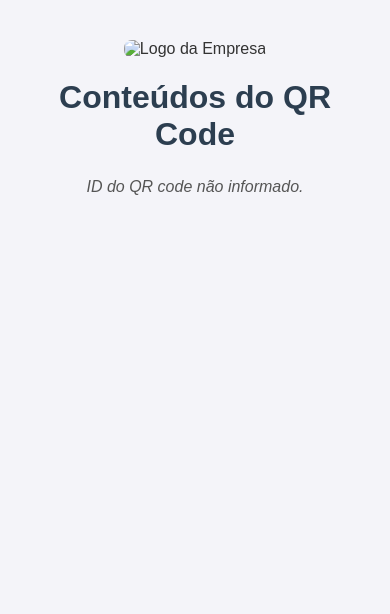
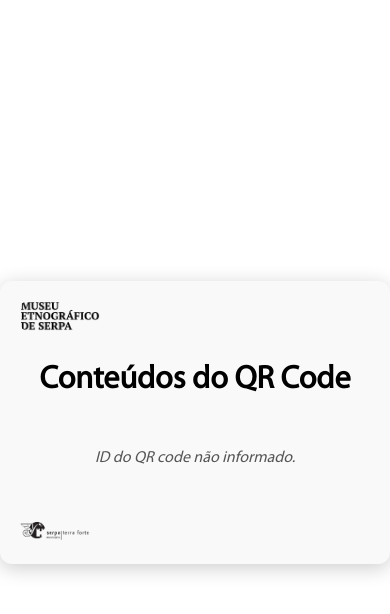
Before and after one commit to rafaeltestes17/qrcodesaudio, a website: page public/qrcode.html in a window 390 px wide. Drawn offline with Linux system fonts and the light colour scheme.

Commit message:
Atualiza página de QR code para versão responsiva v8

```diff
--- a/audios.json
+++ b/audios.json
@@ -12,7 +12,7 @@
       {
         "tipo": "audio",
         "url": "/uploads/1756987847383-259589255-Bold Statement 15 sec, David Fesliyan Royalty free music, no copyright.mp3",
-        "nome": "Som 1 Teste"
+        "nome": "fdsafasfaf"
       },
       {
         "tipo": "pdf",
--- a/public/qrcode.html
+++ b/public/qrcode.html
@@ -4,22 +4,81 @@
 <meta charset="UTF-8">
 <title>Conteúdos do QR Code</title>
 <style>
-  body { font-family: Arial, sans-serif; background-color: #f4f4f9; margin: 0; padding: 0; color: #333; }
-  .container { max-width: 800px; margin: 20px auto; padding: 20px; text-align: center; }
+  @font-face {
+    font-family: 'MyriadPro-Regular_0';
+    src: url('imagens/MyriadPro-Regular_0.otf') format('opentype');
+    font-weight: normal;
+    font-style: normal;
+  }
 
-  .logo-container { margin-bottom: 20px; }
-  .logo-container img { max-width: 200px; height: auto; }
+  body {
+    font-family: 'MyriadPro-Regular_0', Arial, sans-serif;
+    background-color: #ffffff;
+    margin: 0;
+    padding: 0;
+    display: flex;
+    justify-content: center;
+    align-items: center;
+    min-height: 100vh;
+  }
 
-  h1 { text-align: center; color: #2c3e50; margin-bottom: 25px; }
+  .container-wrapper {
+    position: relative;
+    width: 500px;
+    max-width: 95%;
+    background: #f9f9f9;
+    padding: 100px 30px 100px 30px;
+    box-shadow: 0 4px 20px rgba(0, 0, 0, 0.2);
+    border-radius: 12px;
+    display: flex;
+    overflow-y: auto;
+    align-items: stretch;
+    flex-direction: column;
+  }
+
+  .container-wrapper img.logo-top {
+    position: absolute;
+    top: 20px;
+    left: 20px;
+    max-width: 120px;
+    height: auto;
+  }
+
+  .container-wrapper img.logo-bottom {
+    position: absolute;
+    bottom: 20px;
+    left: 20px;
+    max-width: 100px;
+    height: auto;
+  }
+
+  h1 {
+    font-family: 'MyriadPro-Regular_0';
+    color: #000;
+    margin-top: 0;
+    margin-bottom: 30px;
+    text-align: center;
+  }
 
   .file-btn {
-    display: flex; justify-content: center; align-items: center;
-    width: 100%; padding: 15px; margin: 10px 0;
-    font-size: 16px; font-weight: bold;
-    background: #2c3e50; color: #fff; border: none; border-radius: 8px;
-    cursor: pointer; transition: all 0.2s; box-shadow: 0 4px 8px rgba(0,0,0,0.1);
+  display: block;
+  width: 100%;
+  max-width: 600px;
+  margin: 15px auto;
+  padding: 30px;
+  font-size: 1.2rem;
+  text-align: center;
+  border: none;
+  background-color: #000000;
+  color: white;
+  cursor: pointer;
+  transition: background 0.3s ease;
   }
-  .file-btn:hover { background: #1a252f; transform: scale(1.02); box-shadow: 0 6px 12px rgba(0,0,0,0.2); }
+  .file-btn:hover {
+    background: #222222;
+    transform: scale(1.02);
+    box-shadow: 0 6px 12px rgba(0,0,0,0.2);
+  }
 
   .fullscreen {
     position: fixed; top: 0; left: 0;
@@ -31,10 +90,9 @@
   }
   .fullscreen.show { opacity: 1; transform: scale(1); }
 
-  /* --- Barra superior --- */
   .top-bar {
     width: 100%; height: 50px;
-    background: #2c3e50; color: #fff;
+    background: #000000; color: #fff;
     display: flex; align-items: center; justify-content: space-between;
     padding: 0 15px; box-sizing: border-box;
     flex-shrink: 0;
@@ -52,7 +110,6 @@
     background: #fff; overflow: hidden; position: relative;
   }
 
-  /* --- Áudio customizado --- */
   .audio-player {
     display: flex; flex-direction: column; align-items: center;
     background: #fff; padding: 20px; border-radius: 12px;
@@ -63,7 +120,7 @@
   .play-btn {
     width: 45px; height: 45px;
     border-radius: 50%; border: none;
-    background: #2c3e50; color: #fff;
+    background: #000000; color: #fff;
     font-size: 20px; cursor: pointer;
     display: flex; justify-content: center; align-items: center;
     transition: background 0.2s;
@@ -83,20 +140,20 @@
   .message { text-align: center; font-style: italic; color: #555; margin-top: 20px; }
 
   @media(max-width:768px) {
-    .file-btn { font-size: 14px; padding: 12px; }
-    .top-bar .title { font-size: 14px; }
-    .logo-container img { max-width: 150px; }
+    .container-wrapper { width: 90%; padding: 80px 20px; }
+    .file-btn { font-size: 16px; height: 70px; margin: 10px 0; }
+    .container-wrapper img.logo-top { max-width: 80px; }
+    .container-wrapper img.logo-bottom { max-width: 70px; }
   }
 </style>
 </head>
 <body>
 
-<div class="container">
-  <div class="logo-container">
-    <img src="logo.png" alt="Logo da Empresa">
-  </div>
+<div class="container-wrapper">
+  <img src="imagens/logomuseu.png" class="logo-top" alt="Logo Topo">
   <h1>Conteúdos do QR Code</h1>
   <div id="content-container"></div>
+  <img src="imagens/logoserpa.png" class="logo-bottom" alt="Logo Fundo">
 </div>
 
 <script>
@@ -126,7 +183,7 @@ function openFullscreen(file) {
   closeBtn.textContent = 'Fechar';
   closeBtn.onclick = () => fsDiv.remove();
 
-  topBar.appendChild(document.createElement('div')); // espaço vazio à esquerda
+  topBar.appendChild(document.createElement('div'));
   topBar.appendChild(fileTitle);
   topBar.appendChild(closeBtn);
 
@@ -226,19 +283,16 @@ if(!qrId){
     .then(res => res.json())
     .then(data => {
       title.textContent = data.descricao || 'Conteúdos do QR Code';
-
       const files = [
         ...(data.audios || []),
         ...(data.videos || []),
         ...(data.pdfs || []),
         ...(data.imagens || []),
       ];
-
       if(files.length === 0) {
         container.innerHTML = '<p class="message">Nenhum conteúdo disponível.</p>';
         return;
       }
-
       files.forEach(file => createContentButton(file));
     })
     .catch(err => {
```
Also changed, not shown: public/imagens/MyriadPro-Regular_0.otf (added), public/imagens/logomuseu.png (added), public/imagens/logoserpa.png (added).
